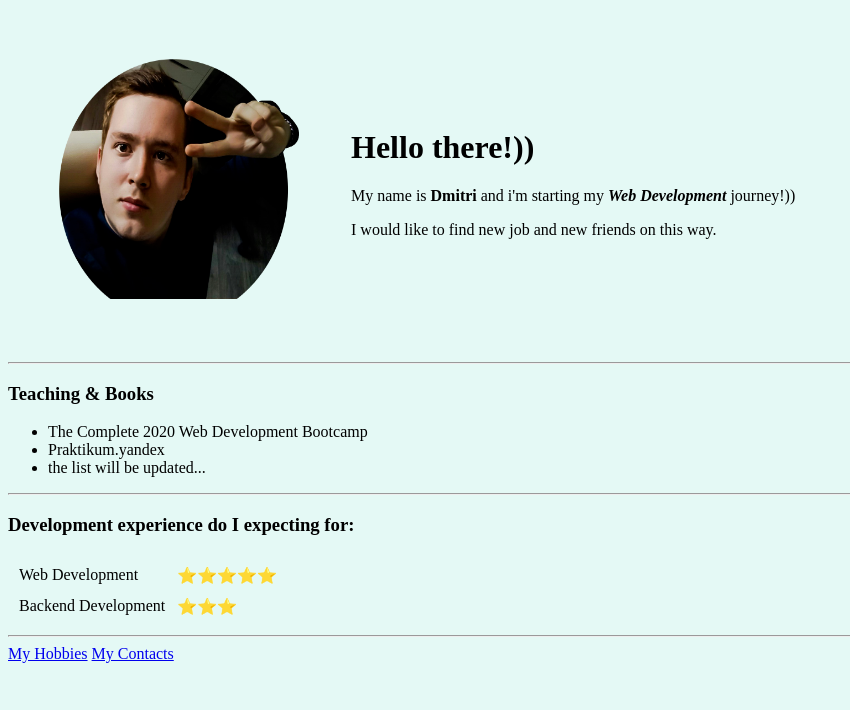
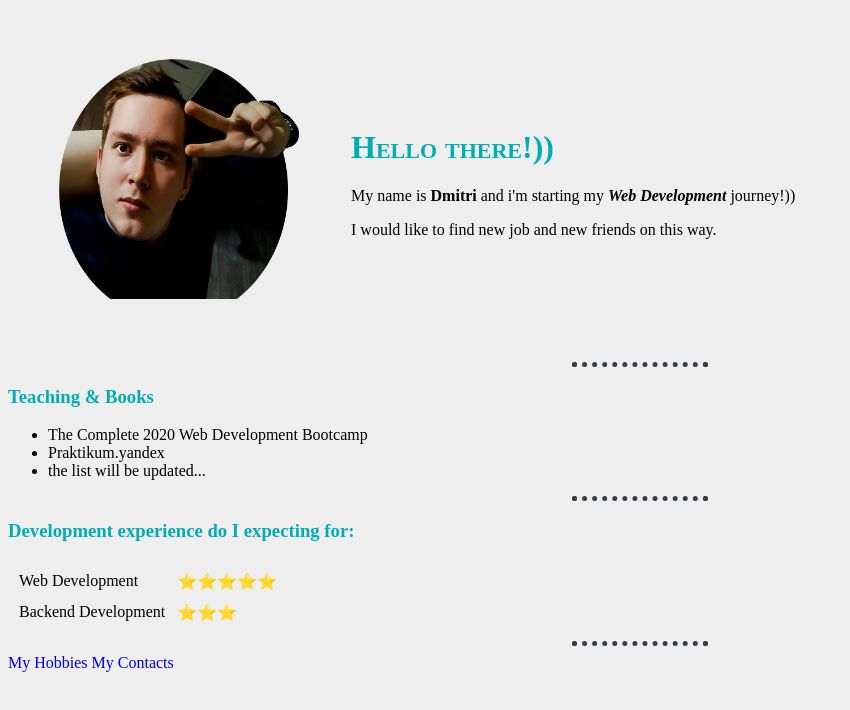
Before and after one commit to MattBennet/FirstWeb, a plain HTML site: page index.html in a window 1280 px wide. Shown: the whole page, without its empty margins (0-850 px from the left). Drawn offline with Linux system fonts and the light colour scheme.

Commit message:
Первый ксс фаил

```diff
--- /dev/null
+++ b/css/styles.css
@@ -0,0 +1,22 @@
+body{
+  background-color: #eeeeee;
+}
+hr{
+  border:  dotted;
+  border-width: 5px;
+  border-bottom: none;
+  color: #393e46;
+  width: 10%;
+}
+h1{
+  color: #00adb5;
+}
+h3{
+  color: #00adb5;
+}
+a{
+  text-decoration: none;
+}
+.hello{
+  font-variant: small-caps;
+}
--- a/index.html
+++ b/index.html
@@ -4,14 +4,16 @@
 <head>
   <meta charset="utf-8">
   <title>Dmitri's first Web</title>
+  <link rel="stylesheet" href="css/styles.css">
+
 </head>
 
-<body style="background-color: #e4f9f5;">
+<body >
   <table cellspacing="50">
     <tr>
       <td><img src="selfie.png" alt="Profile image" width="240" height="240"></td>
       <td>
-        <h1>Hello there!))</h1>
+        <h1 class="hello">Hello there!))</h1>
         <p>My name is <strong>Dmitri</strong> and i'm starting my <em><strong>Web Development</strong></em> journey!))</p>
         <p>I would like to find new job and new friends on this way.</p>
       </td>
```
